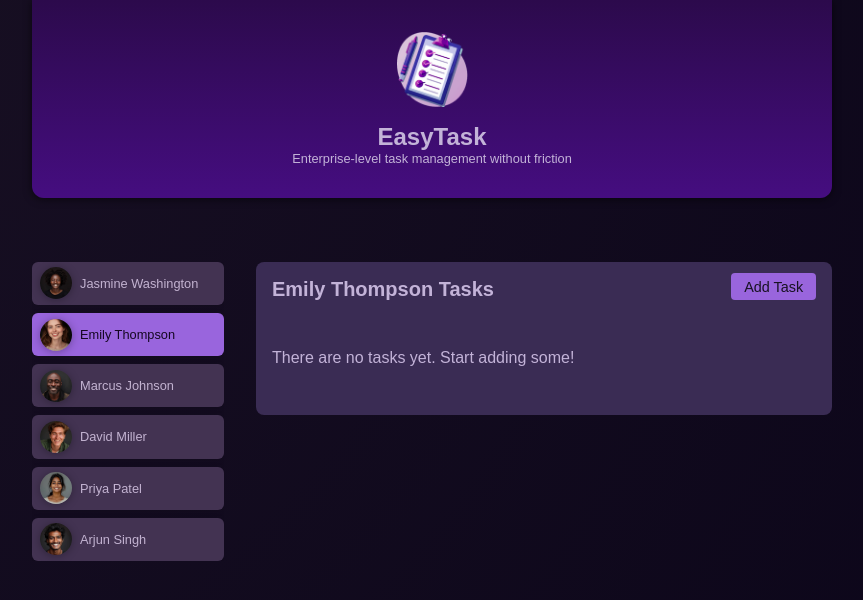
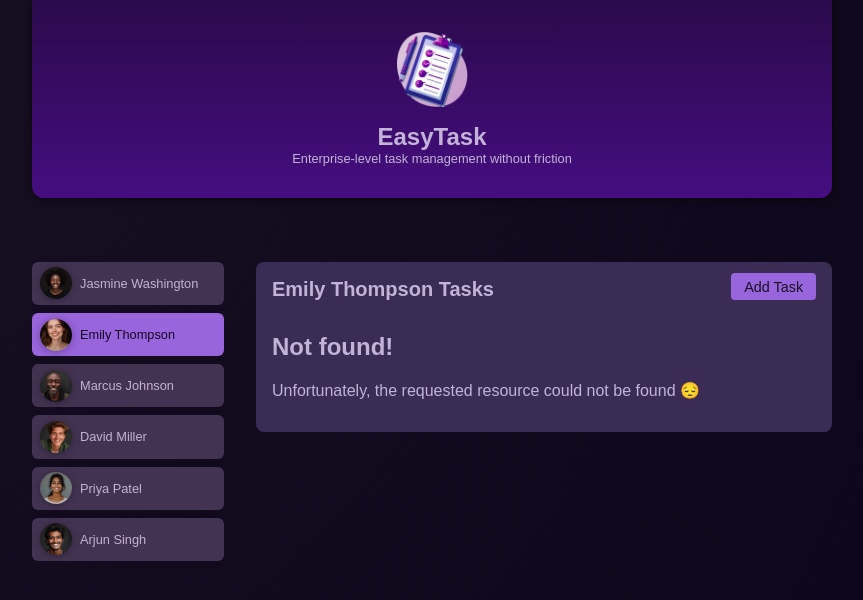
Before and after one commit to tetiana-zhuchenko/tasks-app-with-routing-angular-13, an Angular app: page /users/u2/tasks in a window 1280 px wide. Before the commit this address led to /users/u2/tasks. Shown: the top 600 px of the page, without its empty margins (208-1071 px from the left). Built offline with nearby package versions, Linux system fonts and the light colour scheme.

Commit message:
feat: added not-found route and redirecting users

```diff
--- /dev/null
+++ b/src/app/not-found/not-found.component.html
@@ -0,0 +1,2 @@
+<h2>Not found!</h2>
+<p>Unfortunately, the requested resource could not be found 😔</p>
```
Also changed, not shown: src/app/app.routes.ts (+12 -0 lines), src/app/not-found/not-found.component.ts (added, +12 -0 lines), src/app/not-found/not-found.component.css (added).
